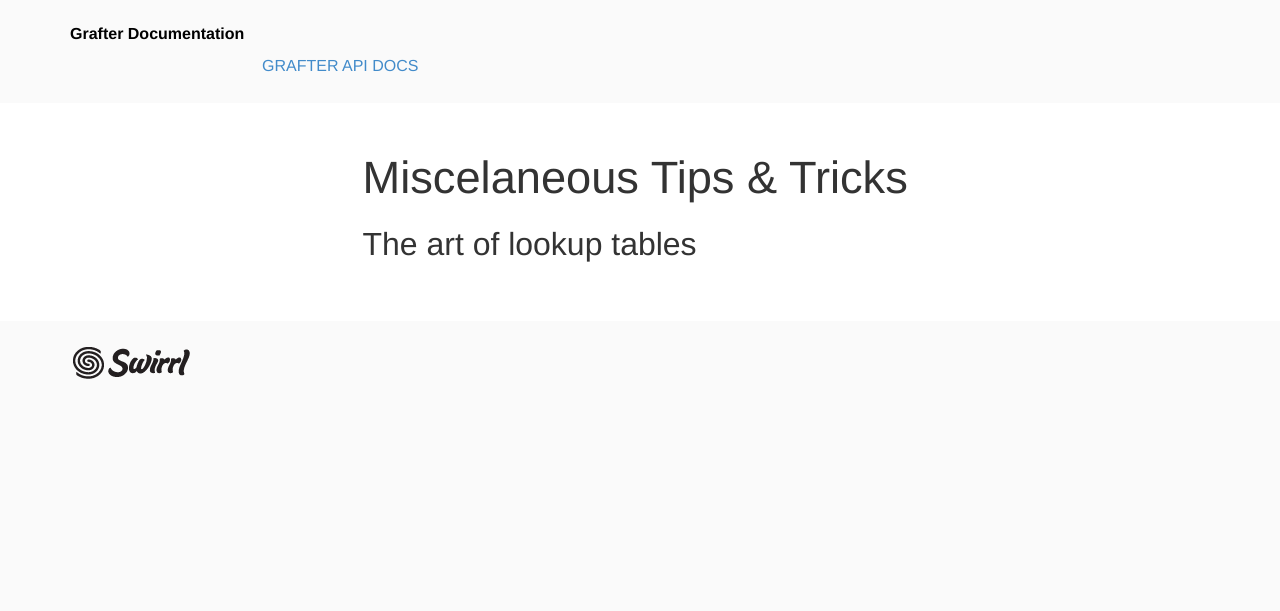
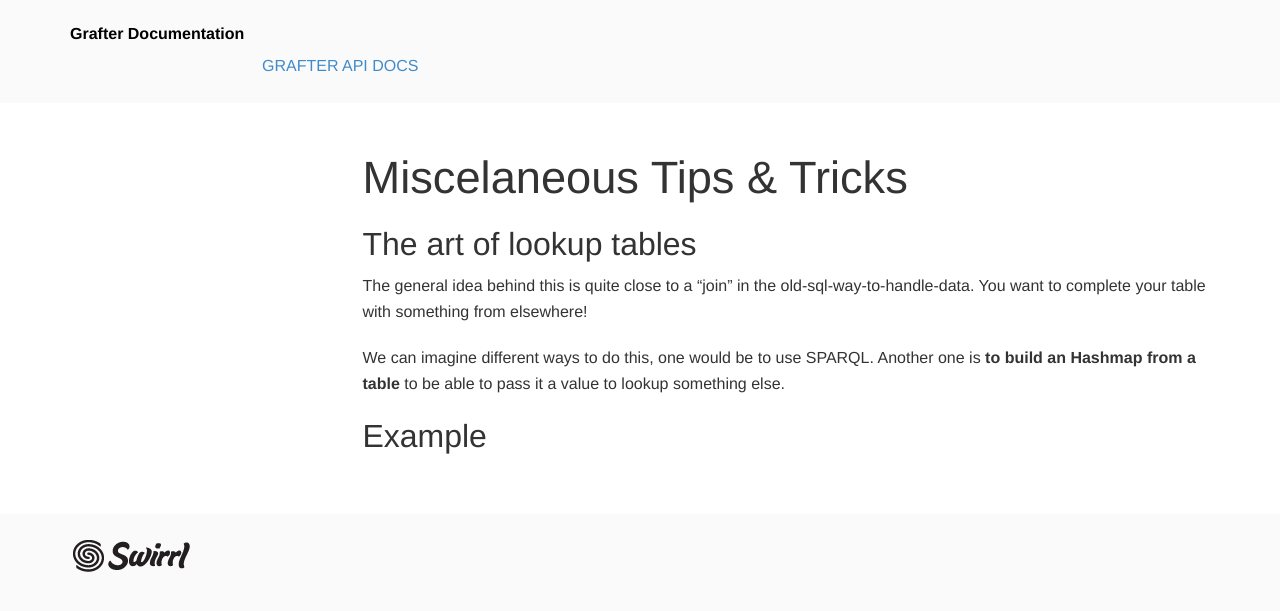
Before and after one commit to Swirrl/grafter-docs, a Jekyll site: the page built from _howto/510_lookup_tables.md, in a window 1280 px wide. Shown: the top 611 px of the page. Built offline with Jekyll 4.4.1, drawn with Linux system fonts in a browser that asks for light colours.

Commit message:
strated lookup table

```diff
--- a/_howto/510_lookup_tables.md
+++ b/_howto/510_lookup_tables.md
@@ -6,3 +6,10 @@ title: Lookup tables
 # Miscelaneous Tips & Tricks
 
 ## The art of lookup tables
+
+The general idea behind this is quite close to a "join" in the old-sql-way-to-handle-data. You want to complete your table with something from elsewhere!
+
+We can imagine different ways to do this, one would be to use SPARQL. Another one is **to build an Hashmap from a table** to be able to pass it a value to lookup something else.
+
+
+## Example
```
